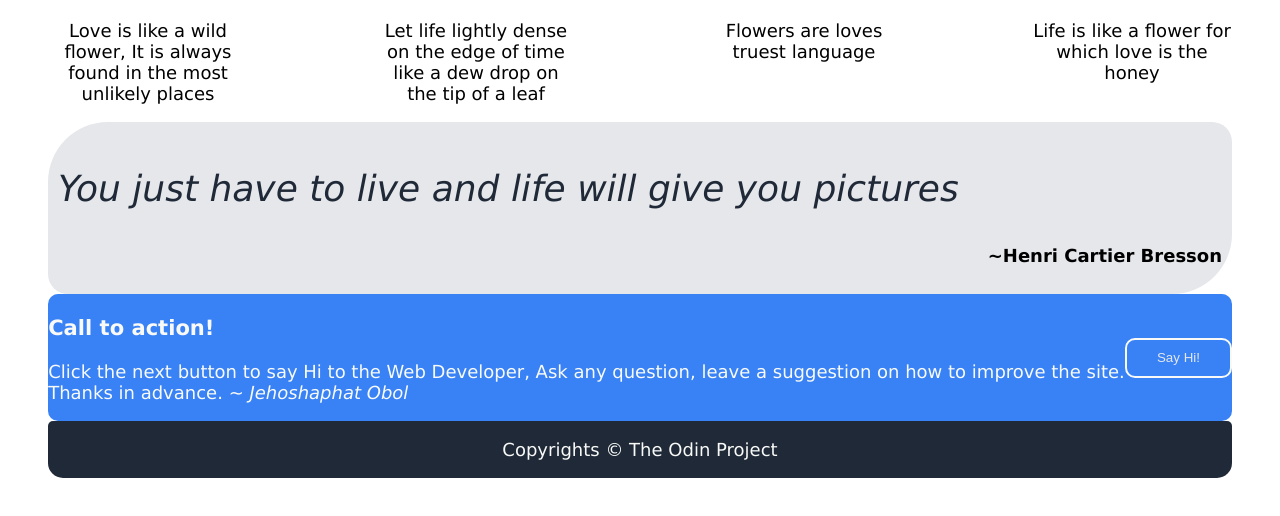
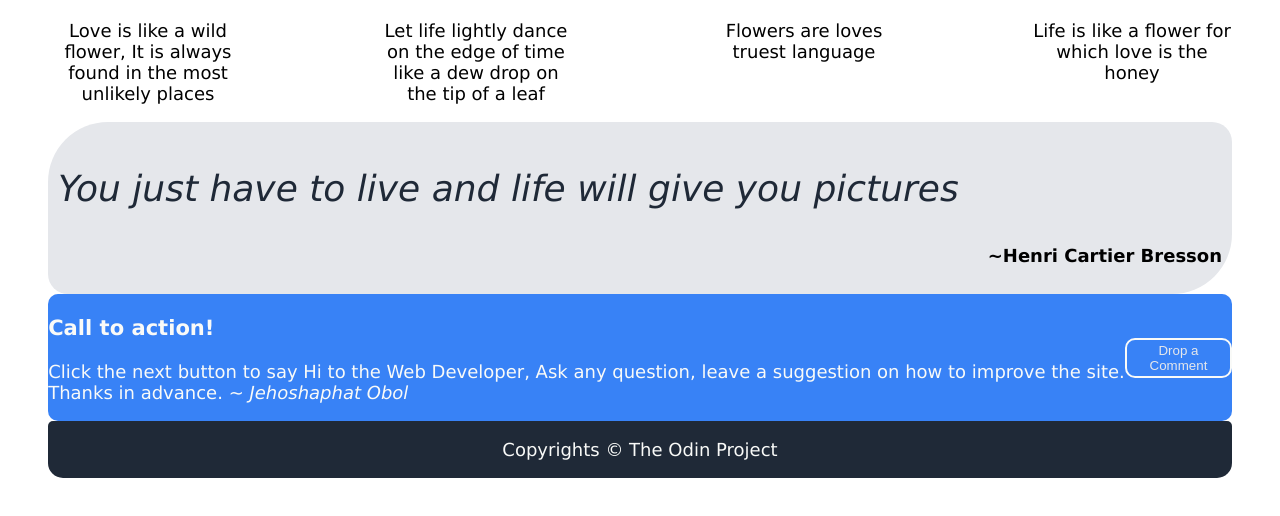
Before and after one commit to Jehoshaphat-Obol/landing-page, a plain HTML site: page index.html in a window 1280 px wide. Shown: the part 976-1492 px from the top of the page. Drawn offline with Linux system fonts and the light colour scheme.

Commit message:
Correct typing error, change a button name

```diff
--- a/index.html
+++ b/index.html
@@ -49,7 +49,7 @@
                 </div>
                 <div class="card">
                     <img src="images/flower-2.JPG" alt="Image 2" class="image" />
-                    <p>Let life lightly dense on the edge of time like a dew drop on the tip of a leaf</p>
+                    <p>Let life lightly dance on the edge of time like a dew drop on the tip of a leaf</p>
                 </div>
                 <div class="card">
                     <img src="images/flower-3.JPG" alt="Image 3" class="image" />
@@ -72,7 +72,7 @@
                 <h3>Call to action!</h3>
                 <p>Click the next button to say Hi to the Web Developer, Ask any question, leave a suggestion on how to improve the site. <br />Thanks in advance. <em>~ Jehoshaphat Obol</em></p>
             </div>
-            <button onclick="window.location.href='mailto:jeholo5464@gmail.com';">Say Hi!</button>
+            <button onclick="window.location.href='mailto:jeholo5464@gmail.com';">Drop a Comment</button>
         </div>
     </div>
     <div class="footer">
```
